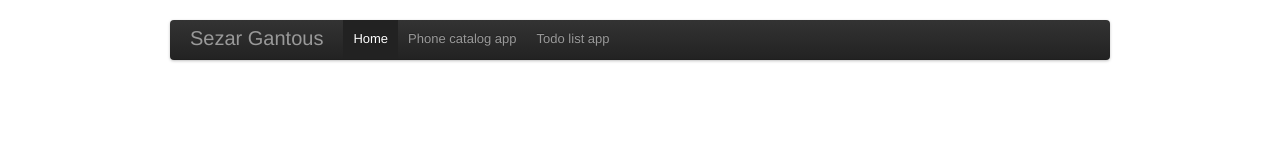
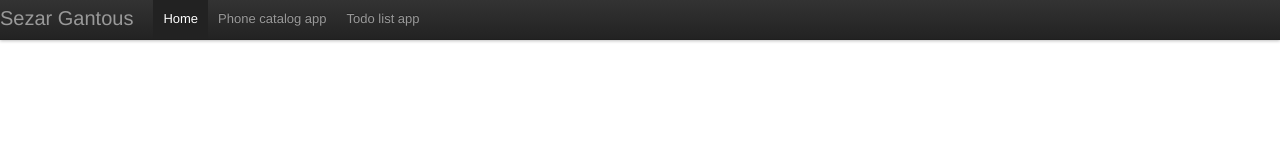
Before and after one commit to sezar-gantous/sezarangulartests, a website: page index.html in a window 1280 px wide. Drawn offline with nearby package versions, Linux system fonts and the light colour scheme; some packages are replaced by stand-ins of ours; a script that the page names is missing.

Commit message:
all fixed! fixing pages style

```diff
--- a/index.html
+++ b/index.html
@@ -15,8 +15,8 @@
 </head>
 <body>
 
- <div class="container">
-      <div class="navbar navbar-static-top navbar-inverse">
+ <div class="container-fluid">
+      <div class="navbar navbar-fixed-top navbar-inverse">
         <div class="navbar-inner">
           <a class="brand" href="#">Sezar Gantous</a>
           <ul class="nav">
```
